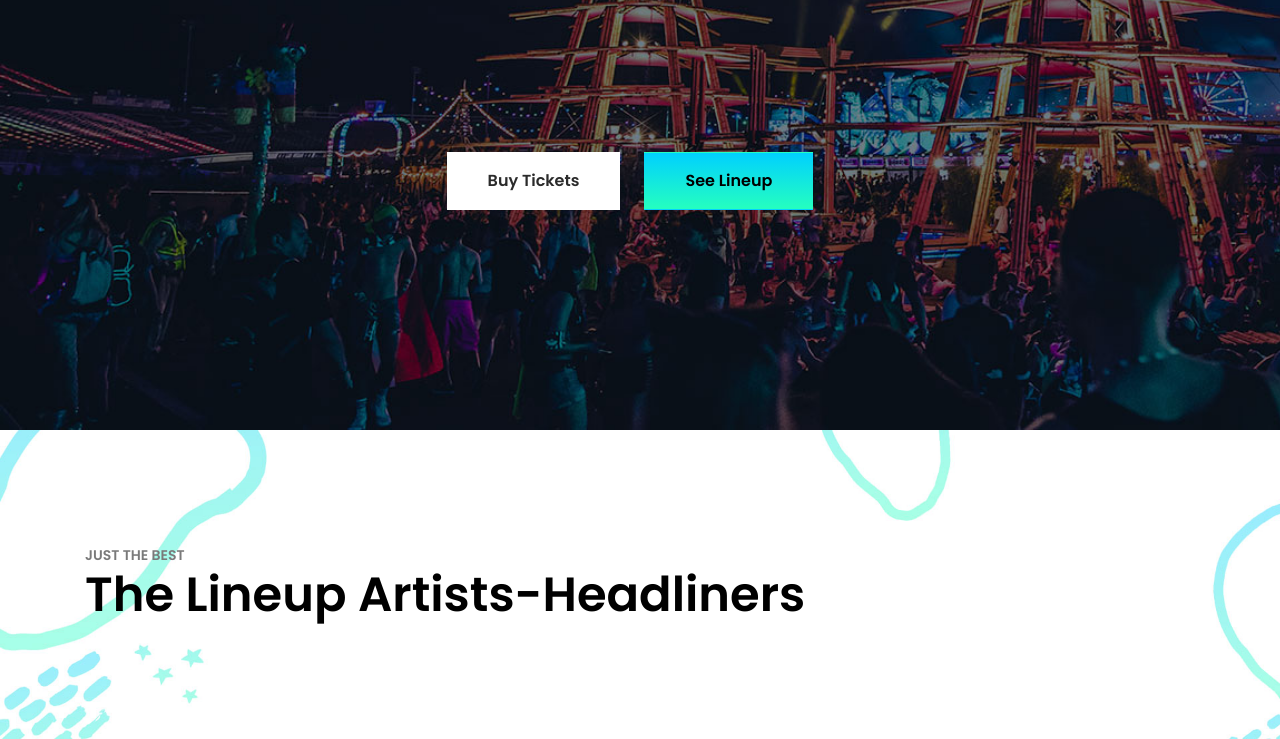
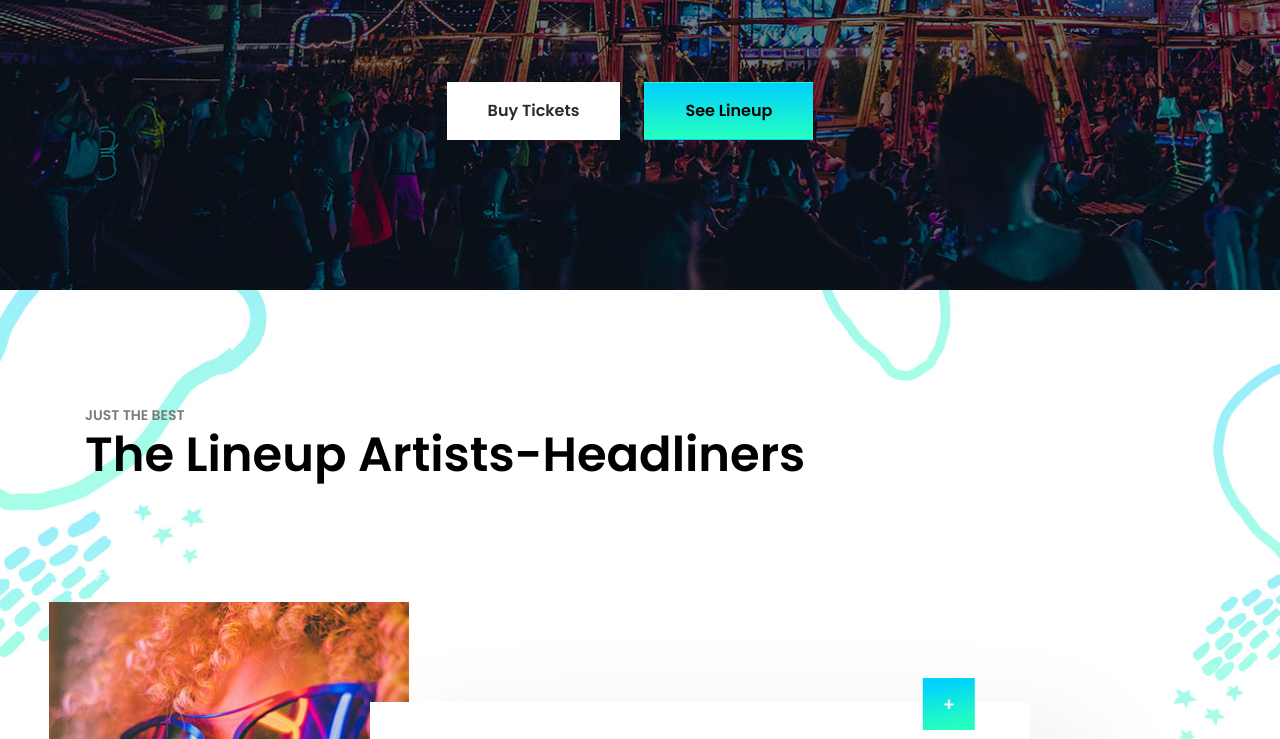
Before and after one commit to Aryan-Bhatt-pro/Infin8-Website, a plain HTML site: page sunfest-master/index.html in a window 1280 px wide. Shown: the part 787-1526 px from the top of the page. Drawn offline with Linux system fonts and the light colour scheme.

Commit message:
fixed margin

```diff
--- a/sunfest-master/style.css
+++ b/sunfest-master/style.css
@@ -237,7 +237,7 @@ body {
 -----------------------------------------------------------*/
 
 .hero-content {
-    padding: 220px 0;
+    padding: 150px 0;
     background: url("images/cover.jpg") no-repeat;
     background-size: cover;
 }
```
